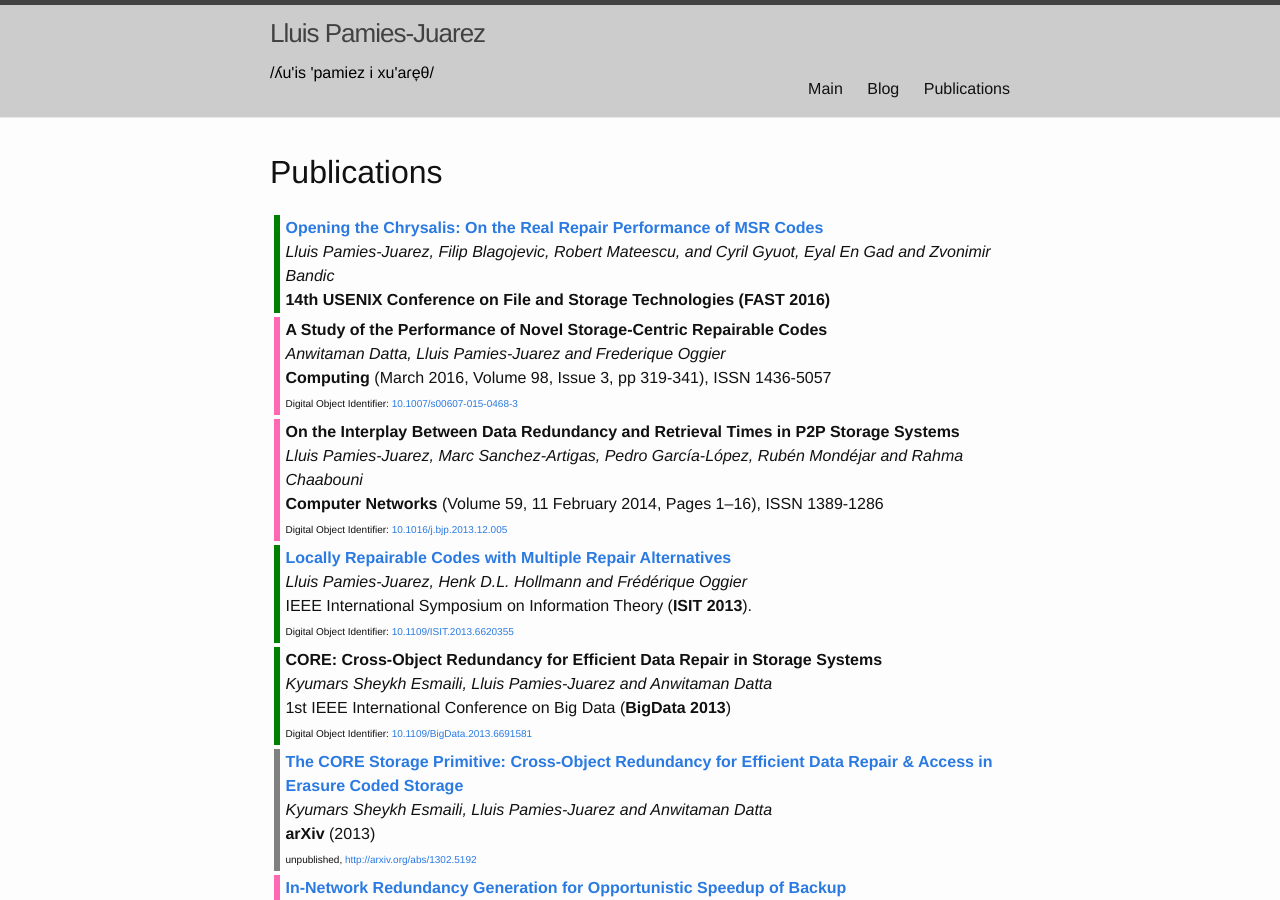
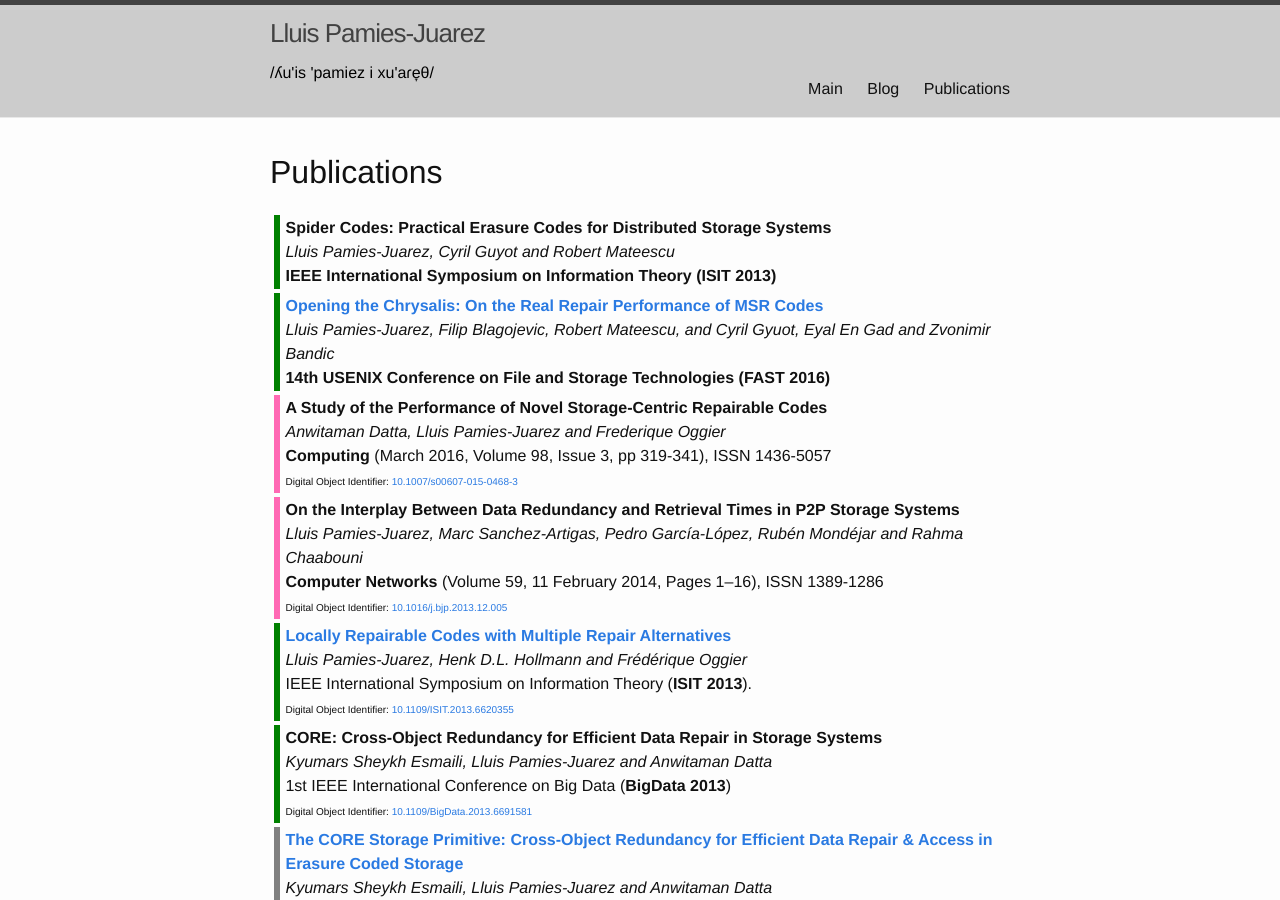
Before and after one commit to llpamies/llpamies.github.io, a Jekyll site: the page built from publications.html, in a window 1280 px wide and 900 px high. Built offline with Jekyll 4.4.1, drawn with Linux system fonts in a browser that asks for light colours.

Commit message:
Update publications.html
added isit16

```diff
--- a/publications.html
+++ b/publications.html
@@ -8,6 +8,13 @@ layout: default
 <table cellspacing="4">
 
 <tbody>
+
+<tr><td bgcolor="green">&nbsp;</td><td>
+<b>
+Spider Codes: Practical Erasure Codes for Distributed Storage Systems</b><br>
+<em>Lluis Pamies-Juarez, Cyril Guyot and Robert Mateescu</em><br>
+<b>IEEE International Symposium on Information Theory (<b>ISIT 2013</b>)<br/>
+</td></tr>
 
 <tr><td bgcolor="green">&nbsp;</td><td>
 <b><a href="http://0b4af6cdc2f0c5998459-c0245c5c937c5dedcca3f1764ecc9b2f.r43.cf2.rackcdn.com/23106-fast16-papers-pamies-juarez.pdf">
```
